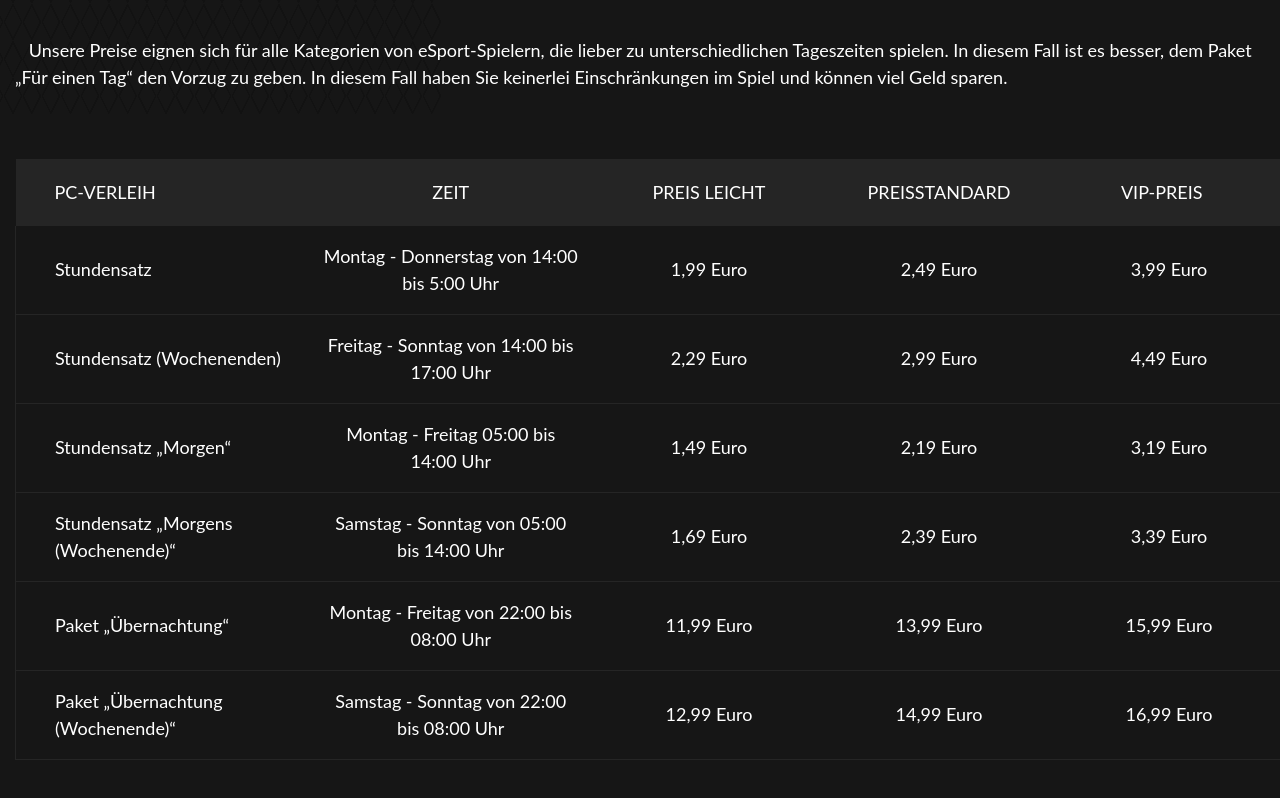
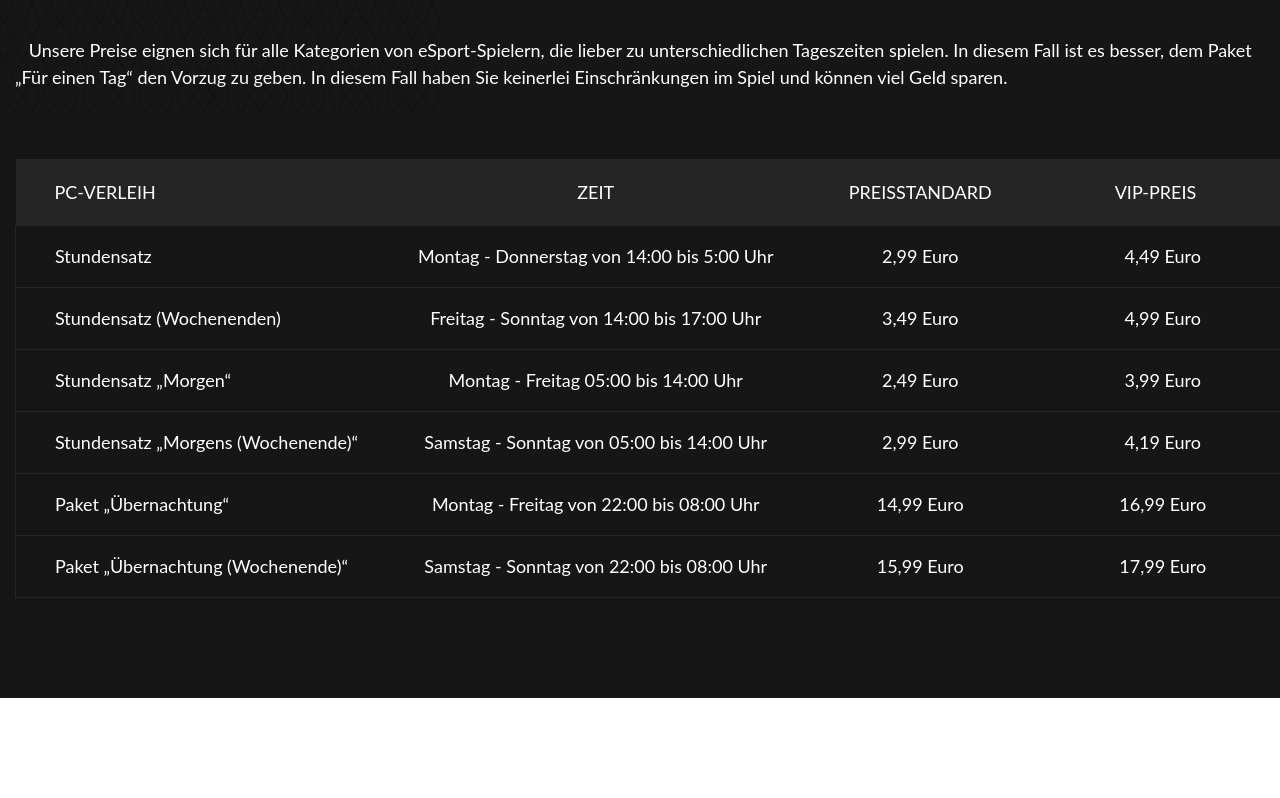
Before and after one commit to Marchuar/Computer-Club, a React (Vite) app in the folder client/: page /prices in a window 1280 px wide. Shown: the part 494-1292 px from the top of the page. After the commit the page ends 1192 px from the top, so only its background shows below. Built offline with nearby package versions, Linux system fonts and the light colour scheme; a web font is replaced by a local one.

Commit message:
delete leicht preis, change prises

```diff
--- a/client/package.json
+++ b/client/package.json
@@ -10,6 +10,7 @@
     "preview": "vite preview"
   },
   "dependencies": {
+    "client": "file:",
     "react": "^18.2.0",
     "react-dom": "^18.2.0",
     "react-router-dom": "^6.17.0"
@@ -22,6 +23,6 @@
     "eslint-plugin-react": "^7.32.2",
     "eslint-plugin-react-hooks": "^4.6.0",
     "eslint-plugin-react-refresh": "^0.4.3",
-    "vite": "^4.5.0"
+    "vite": "^5.4.10"
   }
 }
--- a/client/src/components/Contacts/Main/Main.jsx
+++ b/client/src/components/Contacts/Main/Main.jsx
@@ -24,8 +24,8 @@ function Main({ scroll }) {
 										src={firstIcon}
 										className={classes.contacts__icon_phone}
 									></img>
-									<a className={classes.contacts__link} href='tel:+74950152662'>
-										+49 152 09782055
+									<a className={classes.contacts__link} href='tel:+4915209782051'>
+										+49 152 09782051
 									</a>
 								</li>
 								<li className={classes.contacts__item}>
@@ -35,7 +35,7 @@ function Main({ scroll }) {
 									></img>
 									<a
 										className={classes.contacts__link}
-										href='mailto:info@cyberloga.ru'
+										href='gilioko195@gmail.com'
 									>
 										gilioko195@gmail.com
 									</a>
--- a/client/src/components/Home/Main/sections/PriceSection.jsx
+++ b/client/src/components/Home/Main/sections/PriceSection.jsx
@@ -41,7 +41,7 @@ function Price() {
 
 							<div className={classes.price__table_descr}>
 								<span>Stunde</span>
-								<b>1,99-3,99 Euro</b>
+								<b>2,99-4,99 Euro</b>
 							</div>
 						</div>
 
--- a/client/src/components/Prices/Main/Main.jsx
+++ b/client/src/components/Prices/Main/Main.jsx
@@ -50,7 +50,6 @@ function Main({ scroll }) {
 										<tr>
 											<th>PC-Verleih</th>
 											<th>Zeit</th>
-											<th>Preis leicht</th>
 											<th>Preisstandard</th>
 											<th>VIP-Preis</th>
 										</tr>
@@ -64,7 +63,35 @@ function Main({ scroll }) {
 												<span>Montag - Donnerstag von 14:00 bis 5:00 Uhr</span>
 											</td>
 											<td>
-												<span>1,99 Euro</span>
+												<span>2,99 Euro</span>
+											</td>
+
+											<td>
+												<span>4,49 Euro</span>
+											</td>
+										</tr>
+										<tr id='bx_3218110189_195956'>
+											<td>
+												<span>Stundensatz (Wochenenden)</span>
+											</td>
+											<td>
+												<span>Freitag - Sonntag von 14:00 bis 17:00 Uhr</span>
+											</td>
+
+											<td>
+												<span>3,49 Euro</span>
+											</td>
+
+											<td>
+												<span>4,99 Euro</span>
+											</td>
+										</tr>
+										<tr id='bx_3218110189_195957'>
+											<td>
+												<span>Stundensatz „Morgen“</span>
+											</td>
+											<td>
+												<span>Montag - Freitag 05:00 bis 14:00 Uhr</span>
 											</td>
 
 											<td>
@@ -75,15 +102,12 @@ function Main({ scroll }) {
 												<span>3,99 Euro</span>
 											</td>
 										</tr>
-										<tr id='bx_3218110189_195956'>
+										<tr id='bx_3218110189_195958'>
 											<td>
-												<span>Stundensatz (Wochenenden)</span>
+												<span>Stundensatz „Morgens (Wochenende)“</span>
 											</td>
 											<td>
-												<span>Freitag - Sonntag von 14:00 bis 17:00 Uhr</span>
-											</td>
-											<td>
-												<span>2,29 Euro</span>
+												<span>Samstag - Sonntag von 05:00 bis 14:00 Uhr</span>
 											</td>
 
 											<td>
@@ -91,45 +115,7 @@ function Main({ scroll }) {
 											</td>
 
 											<td>
-												<span>4,49 Euro</span>
-											</td>
-										</tr>
-										<tr id='bx_3218110189_195957'>
-											<td>
-												<span>Stundensatz „Morgen“</span>
-											</td>
-											<td>
-												<span>Montag - Freitag 05:00 bis 14:00 Uhr</span>
-											</td>
-											<td>
-												<span>1,49 Euro</span>
-											</td>
-
-											<td>
-												<span>2,19 Euro</span>
-											</td>
-
-											<td>
-												<span>3,19 Euro</span>
-											</td>
-										</tr>
-										<tr id='bx_3218110189_195958'>
-											<td>
-												<span>Stundensatz „Morgens (Wochenende)“</span>
-											</td>
-											<td>
-												<span>Samstag - Sonntag von 05:00 bis 14:00 Uhr</span>
-											</td>
-											<td>
-												<span>1,69 Euro</span>
-											</td>
-
-											<td>
-												<span>2,39 Euro</span>
-											</td>
-
-											<td>
-												<span>3,39 Euro</span>
+												<span>4,19 Euro</span>
 											</td>
 										</tr>
 										<tr id='bx_3218110189_195959'>
@@ -139,16 +125,13 @@ function Main({ scroll }) {
 											<td>
 												<span>Montag - Freitag von 22:00 bis 08:00 Uhr</span>
 											</td>
+
 											<td>
-												<span>11,99 Euro</span>
+												<span>14,99 Euro</span>
 											</td>
 
 											<td>
-												<span>13,99 Euro</span>
-											</td>
-
-											<td>
-												<span>15,99 Euro</span>
+												<span>16,99 Euro</span>
 											</td>
 										</tr>
 										<tr id='bx_3218110189_195960'>
@@ -158,16 +141,13 @@ function Main({ scroll }) {
 											<td>
 												<span>Samstag - Sonntag von 22:00 bis 08:00 Uhr</span>
 											</td>
+
 											<td>
-												<span>12,99 Euro</span>
+												<span>15,99 Euro</span>
 											</td>
 
 											<td>
-												<span>14,99 Euro</span>
-											</td>
-
-											<td>
-												<span>16,99 Euro</span>
+												<span>17,99 Euro</span>
 											</td>
 										</tr>
 									</tbody>
```
Also changed, not shown: 2 other files (tests, documents, lock files or other folders).
